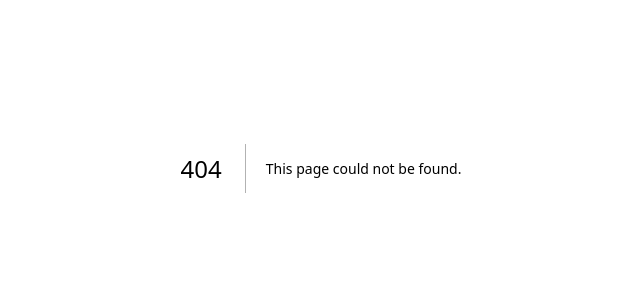
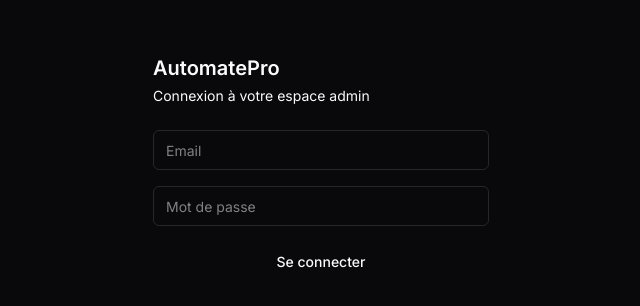
Before and after one commit to Noa427/AEVUM, a Next.js app in the folder frontend/: page /login in a window 1280 px wide. Before the commit this address had no page. Shown: the part 232-538 px from the top of the page, without its empty margins (319-959 px from the left). Built offline with nearby package versions, Linux system fonts and the light colour scheme; no server answers.

Commit message:
feat: auth login page + middleware protection

```diff
--- /dev/null
+++ b/frontend/app/(auth)/login/page.tsx
@@ -0,0 +1,58 @@
+'use client'
+import { useState } from 'react'
+import { useRouter } from 'next/navigation'
+import { supabase } from '@/lib/supabase'
+import { Button } from '@/components/ui/button'
+import { Input } from '@/components/ui/input'
+
+export default function LoginPage() {
+  const [email, setEmail] = useState('')
+  const [password, setPassword] = useState('')
+  const [error, setError] = useState('')
+  const [loading, setLoading] = useState(false)
+  const router = useRouter()
+
+  async function handleLogin(e: React.FormEvent) {
+    e.preventDefault()
+    setLoading(true)
+    setError('')
+    const { error } = await supabase.auth.signInWithPassword({ email, password })
+    if (error) {
+      setError(error.message)
+      setLoading(false)
+      return
+    }
+    router.push('/dashboard')
+  }
+
+  return (
+    <div className="min-h-screen flex items-center justify-center bg-background">
+      <form onSubmit={handleLogin} className="w-full max-w-sm space-y-4 p-6">
+        <div className="space-y-1 mb-6">
+          <h1 className="text-xl font-semibold">AutomatePro</h1>
+          <p className="text-sm text-muted-foreground">Connexion à votre espace admin</p>
+        </div>
+        <Input
+          type="email"
+          placeholder="Email"
+          value={email}
+          onChange={e => setEmail(e.target.value)}
+          required
+          autoComplete="email"
+        />
+        <Input
+          type="password"
+          placeholder="Mot de passe"
+          value={password}
+          onChange={e => setPassword(e.target.value)}
+          required
+          autoComplete="current-password"
+        />
+        {error && <p className="text-sm text-destructive">{error}</p>}
+        <Button type="submit" className="w-full" disabled={loading}>
+          {loading ? 'Connexion...' : 'Se connecter'}
+        </Button>
+      </form>
+    </div>
+  )
+}
--- /dev/null
+++ b/frontend/middleware.ts
@@ -0,0 +1,34 @@
+import { createServerClient } from '@supabase/ssr'
+import { NextResponse } from 'next/server'
+import type { NextRequest } from 'next/server'
+
+export async function middleware(request: NextRequest) {
+  const response = NextResponse.next({ request })
+
+  const supabase = createServerClient(
+    process.env.NEXT_PUBLIC_SUPABASE_URL!,
+    process.env.NEXT_PUBLIC_SUPABASE_ANON_KEY!,
+    {
+      cookies: {
+        getAll: () => request.cookies.getAll(),
+        setAll: (pairs) => pairs.forEach(({ name, value, options }) => response.cookies.set(name, value, options)),
+      },
+    }
+  )
+
+  const { data: { session } } = await supabase.auth.getSession()
+  const isLoginPage = request.nextUrl.pathname.startsWith('/login')
+
+  if (!session && !isLoginPage) {
+    return NextResponse.redirect(new URL('/login', request.url))
+  }
+  if (session && isLoginPage) {
+    return NextResponse.redirect(new URL('/dashboard', request.url))
+  }
+
+  return response
+}
+
+export const config = {
+  matcher: ['/((?!_next/static|_next/image|favicon.ico|api/).*)'],
+}
```
